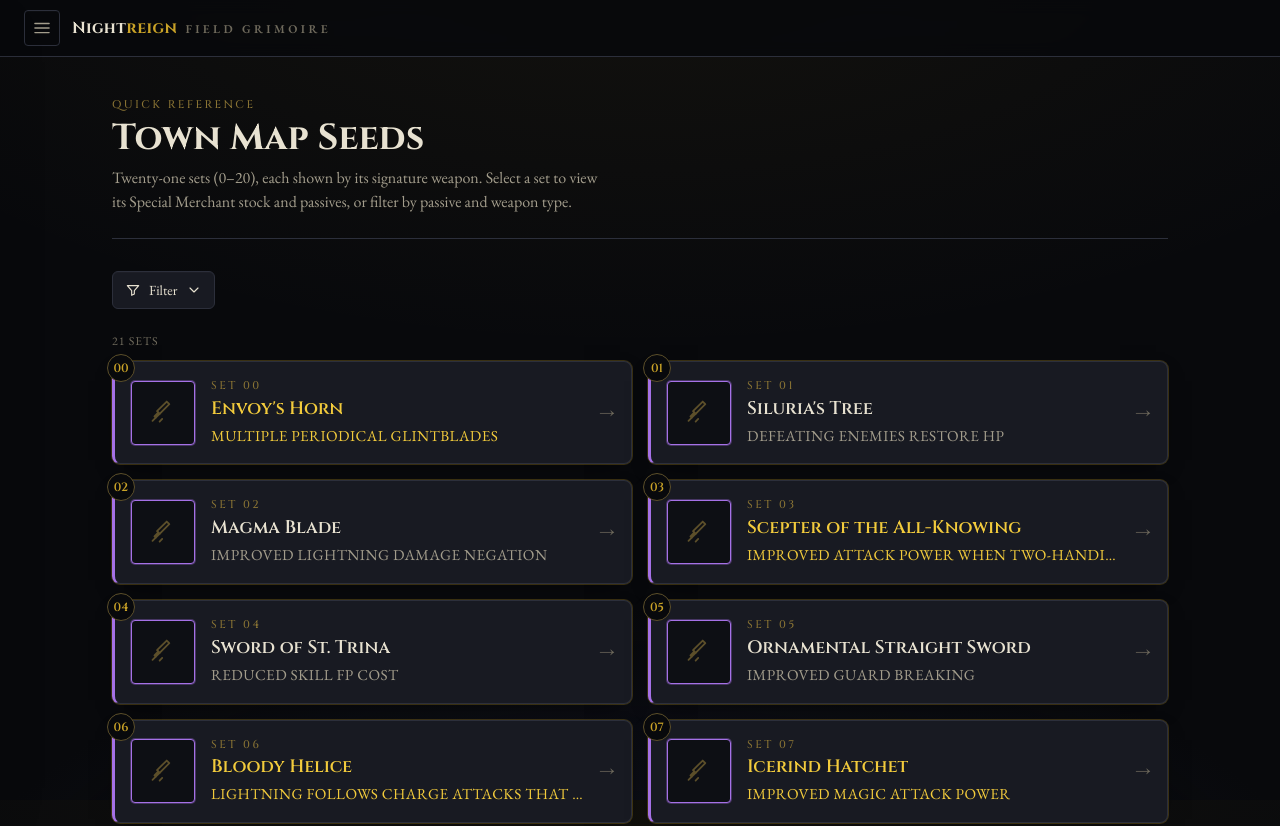
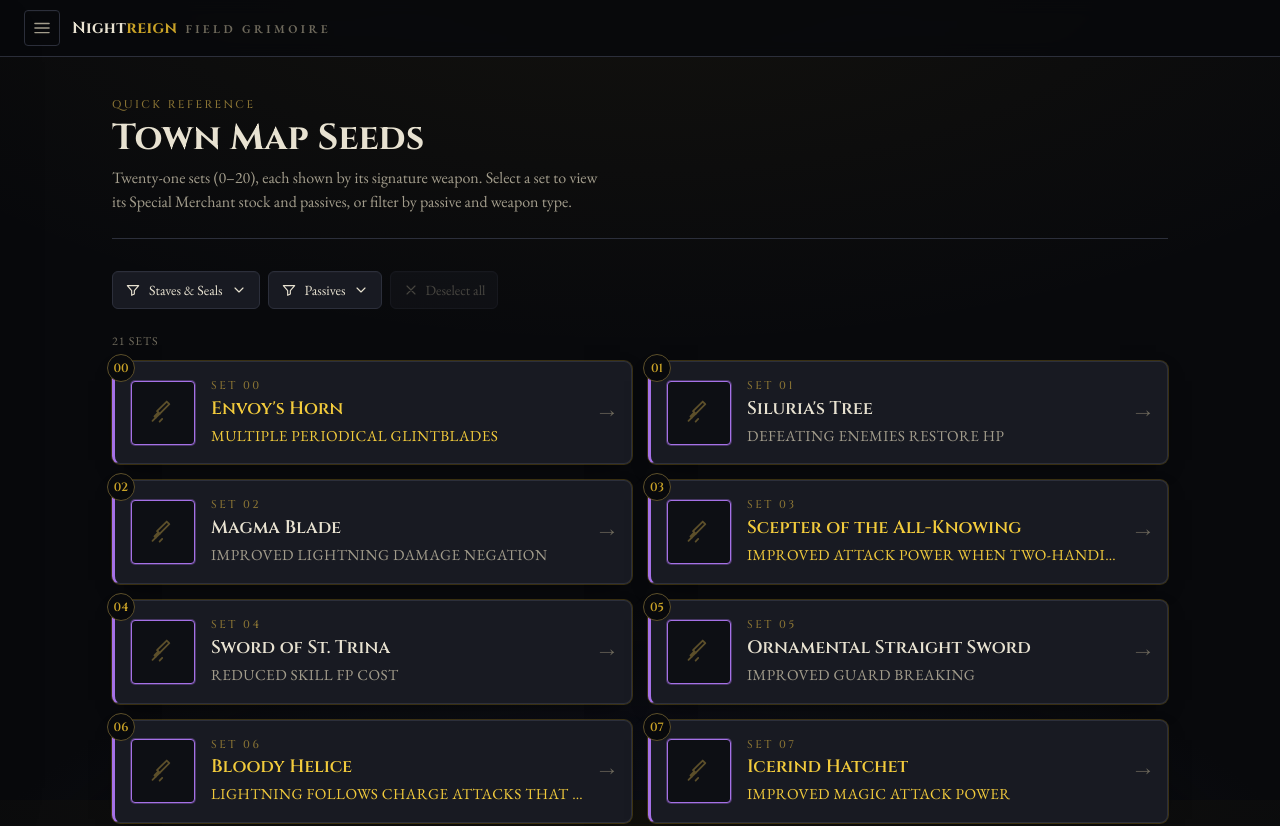
Before and after one commit to Tulun/nightreign, a Next.js app: page /town-map in a window 1280 px wide. Shown: the top 826 px of the page. Built offline with nearby package versions, Linux system fonts and the light colour scheme.

Commit message:
filter features
Signed-off-by: Jason Kiraly <jasonkiraly@Jasons-MacBook-Pro-2026.local>

```diff
--- a/src/components/FilteredSetGrid.tsx
+++ b/src/components/FilteredSetGrid.tsx
@@ -2,69 +2,106 @@
 
 import { useEffect, useMemo, useRef, useState } from "react";
 import { sets } from "@/data/sets";
-import { buildFilterOptions, filterSets } from "@/lib/filters";
+import {
+  buildFilterOptions,
+  filterSets,
+  type FilterOption,
+  type WeaponSource,
+} from "@/lib/filters";
 import { SetCard } from "./SetCard";
 
+const STORAGE_KEY = "nr:townmap:filters";
+
+type OpenMenu = "weapons" | "passives" | null;
+
 /**
- * The Town Map grid with a multiselect passive/weapon filter on top.
- * Selecting filters narrows the grid to sets matching ANY selected filter.
+ * The Town Map grid with two multiselect filter dropdowns on top — one for
+ * specific staves/seals, one for passives — kept separate so the long passive
+ * list doesn't crowd out the weapon picks. Sets matching ANY selected filter
+ * are shown. The selection persists to localStorage across navigation/reloads.
  */
 export function FilteredSetGrid() {
-  const options = useMemo(() => buildFilterOptions(), []);
+  const { weapons, passives } = useMemo(() => buildFilterOptions(), []);
+  const allOptions = useMemo(() => [...weapons, ...passives], [weapons, passives]);
+
   const [selected, setSelected] = useState<string[]>([]);
-  const [open, setOpen] = useState(false);
-  const rootRef = useRef<HTMLDivElement>(null);
+  const [hydrated, setHydrated] = useState(false);
+  const [openMenu, setOpenMenu] = useState<OpenMenu>(null);
+
+  // Restore the saved selection on mount (effect, to avoid hydration mismatch).
+  useEffect(() => {
+    const validKeys = new Set(allOptions.map((o) => o.key));
+    try {
+      const raw = localStorage.getItem(STORAGE_KEY);
+      const parsed = raw ? JSON.parse(raw) : null;
+      if (Array.isArray(parsed)) {
+        setSelected(parsed.filter((k) => typeof k === "string" && validKeys.has(k)));
+      }
+    } catch {
+      // ignore malformed/blocked storage
+    }
+    setHydrated(true);
+  }, [allOptions]);
+
+  // Persist on change — only after hydration, so the initial empty state
+  // doesn't clobber a previously saved selection.
+  useEffect(() => {
+    if (!hydrated) return;
+    try {
+      localStorage.setItem(STORAGE_KEY, JSON.stringify(selected));
+    } catch {
+      // ignore storage failures (private mode, quota, etc.)
+    }
+  }, [selected, hydrated]);
 
   const visible = useMemo(
-    () => filterSets(sets, selected, options),
-    [selected, options],
+    () => filterSets(sets, selected, allOptions),
+    [selected, allOptions],
   );
   const selectedOptions = useMemo(
-    () => options.filter((o) => selected.includes(o.key)),
-    [options, selected],
+    () => allOptions.filter((o) => selected.includes(o.key)),
+    [allOptions, selected],
   );
-
-  // Close the dropdown on outside click or Escape.
-  useEffect(() => {
-    if (!open) return;
-    const onPointer = (e: MouseEvent) => {
-      if (rootRef.current && !rootRef.current.contains(e.target as Node)) setOpen(false);
-    };
-    const onKey = (e: KeyboardEvent) => e.key === "Escape" && setOpen(false);
-    window.addEventListener("mousedown", onPointer);
-    window.addEventListener("keydown", onKey);
-    return () => {
-      window.removeEventListener("mousedown", onPointer);
-      window.removeEventListener("keydown", onKey);
-    };
-  }, [open]);
 
   const toggle = (key: string) =>
     setSelected((s) => (s.includes(key) ? s.filter((k) => k !== key) : [...s, key]));
 
-  // Index of the first non-pinned option — where the divider goes.
-  const firstUnpinned = options.findIndex((o) => !o.pinned);
+  const countIn = (opts: FilterOption[]) =>
+    opts.reduce((n, o) => (selected.includes(o.key) ? n + 1 : n), 0);
 
   return (
     <div>
-      {/* Filter control */}
-      <div ref={rootRef} className="relative mb-6">
-        <div className="flex flex-wrap items-center gap-2">
+      {/* Filter controls */}
+      <div className="mb-6 flex flex-wrap items-center gap-2">
+        <FilterMenu
+          title="Staves & Seals"
+          options={weapons}
+          selected={selected}
+          onToggle={toggle}
+          badge={countIn(weapons)}
+          open={openMenu === "weapons"}
+          onOpen={() => setOpenMenu("weapons")}
+          onClose={() => setOpenMenu((m) => (m === "weapons" ? null : m))}
+        />
+        <FilterMenu
+          title="Passives"
+          options={passives}
+          selected={selected}
+          onToggle={toggle}
+          badge={countIn(passives)}
+          open={openMenu === "passives"}
+          onOpen={() => setOpenMenu("passives")}
+          onClose={() => setOpenMenu((m) => (m === "passives" ? null : m))}
+        />
+
         <button
           type="button"
-            onClick={() => setOpen((v) => !v)}
-            aria-expanded={open}
-            aria-haspopup="listbox"
-            className="frame inline-flex items-center gap-2 rounded-md bg-night-800 px-3 py-2 font-body text-sm text-parchment transition-colors hover:bg-night-700"
+          onClick={() => setSelected([])}
+          disabled={selected.length === 0}
+          className="frame inline-flex items-center gap-1.5 rounded-md bg-night-800 px-3 py-2 font-body text-sm text-parchment-muted transition-colors hover:bg-night-700 hover:text-gold disabled:cursor-not-allowed disabled:opacity-40 disabled:hover:bg-night-800 disabled:hover:text-parchment-muted"
         >
-            <FilterIcon />
-            Filter
-            {selected.length > 0 && (
-              <span className="grid h-5 min-w-[1.25rem] place-items-center rounded-full bg-gold px-1.5 text-xs font-semibold text-night-950">
-                {selected.length}
-              </span>
-            )}
-            <Chevron open={open} />
+          <CloseIcon />
+          Deselect all
         </button>
 
         {selectedOptions.map((o) => (
@@ -79,51 +116,6 @@ export function FilteredSetGrid() {
             <span aria-hidden="true" className="text-base leading-none">×</span>
           </button>
         ))}
-
-          {selected.length > 0 && (
-            <button
-              type="button"
-              onClick={() => setSelected([])}
-              className="font-body text-xs uppercase tracking-[0.08em] text-parchment-faint underline-offset-2 transition-colors hover:text-gold hover:underline"
-            >
-              Clear all
-            </button>
-          )}
-        </div>
-
-        {/* Dropdown panel */}
-        {open && (
-          <div
-            role="listbox"
-            aria-multiselectable="true"
-            className="absolute left-0 top-full z-20 mt-2 max-h-[60vh] w-[min(24rem,90vw)] overflow-y-auto rounded-md border border-night-600 bg-night-900 p-1.5 shadow-2xl"
-          >
-            {options.map((o, i) => {
-              const checked = selected.includes(o.key);
-              return (
-                <div key={o.key}>
-                  {i === firstUnpinned && firstUnpinned > 0 && (
-                    <div className="my-1.5 border-t border-night-600" />
-                  )}
-                  <label className="flex cursor-pointer items-center gap-2.5 rounded px-2.5 py-1.5 font-body text-sm text-parchment-muted hover:bg-night-800">
-                    <input
-                      type="checkbox"
-                      checked={checked}
-                      onChange={() => toggle(o.key)}
-                      className="h-4 w-4 accent-gold"
-                    />
-                    <span className={checked ? "text-parchment" : undefined}>{o.label}</span>
-                    {o.kind === "name" && (
-                      <span className="ml-auto rounded bg-night-700 px-1.5 py-0.5 text-[0.65rem] uppercase tracking-wide text-parchment-faint">
-                        weapon
-                      </span>
-                    )}
-                  </label>
-                </div>
-              );
-            })}
-          </div>
-        )}
       </div>
 
       {/* Result count */}
@@ -148,10 +140,113 @@ export function FilteredSetGrid() {
   );
 }
 
+interface FilterMenuProps {
+  title: string;
+  options: FilterOption[];
+  selected: string[];
+  onToggle: (key: string) => void;
+  badge: number;
+  open: boolean;
+  onOpen: () => void;
+  onClose: () => void;
+}
+
+function FilterMenu({ title, options, selected, onToggle, badge, open, onOpen, onClose }: FilterMenuProps) {
+  const rootRef = useRef<HTMLDivElement>(null);
+
+  // Close on outside click or Escape.
+  useEffect(() => {
+    if (!open) return;
+    const onPointer = (e: MouseEvent) => {
+      if (rootRef.current && !rootRef.current.contains(e.target as Node)) onClose();
+    };
+    const onKey = (e: KeyboardEvent) => e.key === "Escape" && onClose();
+    window.addEventListener("mousedown", onPointer);
+    window.addEventListener("keydown", onKey);
+    return () => {
+      window.removeEventListener("mousedown", onPointer);
+      window.removeEventListener("keydown", onKey);
+    };
+  }, [open, onClose]);
+
+  return (
+    <div ref={rootRef} className="relative">
+      <button
+        type="button"
+        onClick={() => (open ? onClose() : onOpen())}
+        aria-expanded={open}
+        aria-haspopup="listbox"
+        className="frame inline-flex items-center gap-2 rounded-md bg-night-800 px-3 py-2 font-body text-sm text-parchment transition-colors hover:bg-night-700"
+      >
+        <FilterIcon />
+        {title}
+        {badge > 0 && (
+          <span className="grid h-5 min-w-[1.25rem] place-items-center rounded-full bg-gold px-1.5 text-xs font-semibold text-night-950">
+            {badge}
+          </span>
+        )}
+        <Chevron open={open} />
+      </button>
+
+      {open && (
+        <div
+          role="listbox"
+          aria-multiselectable="true"
+          className="absolute left-0 top-full z-20 mt-2 max-h-[60vh] w-[min(24rem,90vw)] overflow-y-auto rounded-md border border-night-600 bg-night-900 p-1.5 shadow-2xl"
+        >
+          {options.map((o, i) => {
+            const checked = selected.includes(o.key);
+            return (
+              <div key={o.key}>
+                {o.dividerBefore && i > 0 && <div className="my-1.5 border-t border-night-600" />}
+                <label className="flex cursor-pointer items-center gap-2.5 rounded px-2.5 py-1.5 font-body text-sm text-parchment-muted hover:bg-night-800">
+                  <input
+                    type="checkbox"
+                    checked={checked}
+                    onChange={() => onToggle(o.key)}
+                    className="h-4 w-4 accent-gold"
+                  />
+                  <span className={checked ? "text-parchment" : undefined}>{o.label}</span>
+                  {o.source && <SourceBadge source={o.source} />}
+                </label>
+              </div>
+            );
+          })}
+        </div>
+      )}
+    </div>
+  );
+}
+
+const SOURCE_BADGE: Record<WeaponSource, { label: string; className: string }> = {
+  special: { label: "Special", className: "border-gold-faint text-gold" },
+  normal: { label: "Normal", className: "border-night-600 text-parchment-faint" },
+  both: { label: "Both", className: "border-gold-faint text-parchment" },
+};
+
+function SourceBadge({ source }: { source: WeaponSource }) {
+  const { label, className } = SOURCE_BADGE[source];
+  return (
+    <span
+      className={`ml-auto shrink-0 rounded border px-1.5 py-0.5 text-[0.6rem] font-semibold uppercase tracking-wide ${className}`}
+    >
+      {label}
+    </span>
+  );
+}
+
 function FilterIcon() {
   return (
     <svg viewBox="0 0 24 24" className="h-4 w-4" fill="none" stroke="currentColor" strokeWidth="1.7" strokeLinecap="round" strokeLinejoin="round" aria-hidden="true">
       <path d="M3.5 5.5h17l-6.5 7.5v5l-4 2v-7L3.5 5.5z" />
+    </svg>
+  );
+}
+
+function CloseIcon() {
+  return (
+    <svg viewBox="0 0 24 24" className="h-4 w-4" fill="none" stroke="currentColor" strokeWidth="1.7" strokeLinecap="round" strokeLinejoin="round" aria-hidden="true">
+      <path d="M6 6l12 12M18 6L6 18" />
     </svg>
   );
 }
--- a/src/data/sets.ts
+++ b/src/data/sets.ts
@@ -83,7 +83,7 @@ export const sets: MerchantSet[] = [
       { name: "Icon Shield", passive: "Improved holy damage negation", tier: "blue" },
       { name: "Scorpion's Stinger", passive: "FP restoration upon landing attacks", tier: "purple" },
       { name: "Prelate's Inferno Crozier", passive: "Improved skill attack power", tier: "purple" },
-      { name: "Lusat Glintstone Staff", passive: "Improved sorceries", tier: "purple", highlighted: true },
+      { name: "Lusat's Glintstone Staff", passive: "Improved sorceries", tier: "purple", highlighted: true },
     ],
     normalMerchant: [
       { name: "Lance", passive: "Improved attack power when two-handing", tier: "common", highlighted: true },
--- a/src/lib/filters.ts
+++ b/src/lib/filters.ts
@@ -4,16 +4,21 @@ import { sets } from "@/data/sets";
 // ─────────────────────────────────────────────────────────────────────────
 //  Set filtering for the Town Map grid.
 //
-//  Two kinds of filter, all shown in one multiselect:
-//    - "name"    → matches sets that sell a weapon whose name contains a
-//                  keyword (Staff, Seal).
-//    - "passive" → matches sets that sell a weapon with that exact passive.
+//  Two independent filter groups, each in its own dropdown:
+//    - "weapon"  → a specific staff/seal by name. Every set carries some staff
+//                  and some seal, so the useful question is *which one*. An
+//                  option matches a set if the weapon is in EITHER merchant,
+//                  and carries a `source` badge for where it shows up overall.
+//    - "passive" → a weapon passive. Matches across both merchants.
 //
-//  A set matches the active selection with ANY (OR) semantics: it shows if it
-//  satisfies at least one selected filter. With nothing selected, all show.
+//  ANY (OR) semantics: a set shows if it satisfies at least one selected
+//  filter. With nothing selected, all show.
 // ─────────────────────────────────────────────────────────────────────────
 
-export type FilterKind = "name" | "passive";
+export type FilterKind = "weapon" | "passive";
+
+/** Where a staff/seal shows up across all sets. */
+export type WeaponSource = "special" | "normal" | "both";
 
 export interface FilterOption {
   /** Stable unique id used in selection state. */
@@ -21,19 +26,20 @@ export interface FilterOption {
   /** Display label. */
   label: string;
   kind: FilterKind;
-  /** For "name" filters: the lowercase substring to look for in weapon names. */
-  needle?: string;
-  /** True for the options pinned to the top of the list (custom order). */
-  pinned: boolean;
+  /** For weapon options: which merchant(s) carry it across all sets. */
+  source?: WeaponSource;
+  /** Render a group-separator divider above this option. */
+  dividerBefore?: boolean;
 }
 
-/** Weapon-name filters, pinned to the very top in this order. */
-const NAME_FILTERS: Omit<FilterOption, "pinned">[] = [
-  { key: "name:seal", label: "Seal", kind: "name", needle: "seal" },
-  { key: "name:staff", label: "Staff", kind: "name", needle: "staff" },
-];
+export interface FilterGroups {
+  /** Staves then seals, each alphabetical (one entry per unique name). */
+  weapons: FilterOption[];
+  /** Preferred passives first, then the rest alphabetical. */
+  passives: FilterOption[];
+}
 
-/** Passives pinned directly under the name filters, in this exact order. */
+/** Passives pinned to the top of the passive list, in this exact order. */
 const PREFERRED_PASSIVES = [
   "Taking damage boosts damage negation",
   "Less likely to be targeted",
@@ -41,50 +47,94 @@ const PREFERRED_PASSIVES = [
   "Damage negation up upon landing charged attacks",
 ];
 
+/**
+ * Weapons whose name contains "staff"/"seal" but which are NOT a glintstone
+ * staff or sacred seal. "Staff of the Avatar" is a colossal weapon.
+ */
+const NOT_A_STAFF = new Set(["Staff of the Avatar"]);
+
+function isStaff(name: string): boolean {
+  return name.toLowerCase().includes("staff") && !NOT_A_STAFF.has(name);
+}
+function isSeal(name: string): boolean {
+  return name.toLowerCase().includes("seal");
+}
+
 function allEntries(set: MerchantSet): WeaponEntry[] {
   return [...set.specialMerchant, ...set.normalMerchant];
 }
 
-/**
- * Build the ordered list of filter options from the data:
- *   Seal, Staff, the four preferred passives, then every other passive A→Z.
- */
-export function buildFilterOptions(): FilterOption[] {
+const byLabel = (a: string, b: string) => a.localeCompare(b);
+
+function sourceOf(name: string, special: Set<string>, normal: Set<string>): WeaponSource {
+  const s = special.has(name);
+  const n = normal.has(name);
+  return s && n ? "both" : s ? "special" : "normal";
+}
+
+/** Build the two ordered option groups from the data. */
+export function buildFilterOptions(): FilterGroups {
+  const staffSpecial = new Set<string>();
+  const staffNormal = new Set<string>();
+  const sealSpecial = new Set<string>();
+  const sealNormal = new Set<string>();
   const passives = new Set<string>();
+
   for (const set of sets) {
-    for (const entry of allEntries(set)) passives.add(entry.passive);
+    for (const e of set.specialMerchant) {
+      if (isStaff(e.name)) staffSpecial.add(e.name);
+      if (isSeal(e.name)) sealSpecial.add(e.name);
+    }
+    for (const e of set.normalMerchant) {
+      if (isStaff(e.name)) staffNormal.add(e.name);
+      if (isSeal(e.name)) sealNormal.add(e.name);
+    }
+    for (const e of allEntries(set)) passives.add(e.passive);
   }
+
+  const staffNames = Array.from(staffSpecial).concat(Array.from(staffNormal));
+  const sealNames = Array.from(sealSpecial).concat(Array.from(sealNormal));
+  const uniqSortedStaves = Array.from(new Set(staffNames)).sort(byLabel);
+  const uniqSortedSeals = Array.from(new Set(sealNames)).sort(byLabel);
+
+  const staffOptions: FilterOption[] = uniqSortedStaves.map((name) => ({
+    key: `weapon:${name}`,
+    label: name,
+    kind: "weapon",
+    source: sourceOf(name, staffSpecial, staffNormal),
+  }));
+  const sealOptions: FilterOption[] = uniqSortedSeals.map((name, i) => ({
+    key: `weapon:${name}`,
+    label: name,
+    kind: "weapon",
+    source: sourceOf(name, sealSpecial, sealNormal),
+    // Divider between the staff block and the seal block.
+    dividerBefore: i === 0,
+  }));
 
   const preferred = PREFERRED_PASSIVES.filter((p) => passives.has(p));
   const preferredSet = new Set(preferred);
-  const rest = Array.from(passives)
-    .filter((p) => !preferredSet.has(p))
-    .sort((a, b) => a.localeCompare(b));
+  const rest = Array.from(passives).filter((p) => !preferredSet.has(p)).sort(byLabel);
+  const passiveOptions: FilterOption[] = [
+    ...preferred.map((p) => ({ key: `passive:${p}`, label: p, kind: "passive" as const })),
+    ...rest.map((p, i) => ({
+      key: `passive:${p}`,
+      label: p,
+      kind: "passive" as const,
+      dividerBefore: i === 0,
+    })),
+  ];
 
-  const nameOptions: FilterOption[] = NAME_FILTERS.map((o) => ({ ...o, pinned: true }));
-  const preferredOptions: FilterOption[] = preferred.map((p) => ({
-    key: `passive:${p}`,
-    label: p,
-    kind: "passive",
-    pinned: true,
-  }));
-  const restOptions: FilterOption[] = rest.map((p) => ({
-    key: `passive:${p}`,
-    label: p,
-    kind: "passive",
-    pinned: false,
-  }));
-
-  return [...nameOptions, ...preferredOptions, ...restOptions];
+  return { weapons: [...staffOptions, ...sealOptions], passives: passiveOptions };
 }
 
 /** Does a set satisfy a single filter? */
 function setMatches(set: MerchantSet, opt: FilterOption): boolean {
-  const entries = allEntries(set);
-  if (opt.kind === "name") {
-    return entries.some((e) => e.name.toLowerCase().includes(opt.needle!));
+  // Specific staff/seal — match by exact name in either merchant.
+  if (opt.kind === "weapon") {
+    return allEntries(set).some((e) => e.name === opt.label);
   }
-  return entries.some((e) => e.passive === opt.label);
+  return allEntries(set).some((e) => e.passive === opt.label);
 }
 
 /** OR semantics: a set passes if it matches ANY selected filter. */
```
Also changed, not shown: 1 other file (tests, documents, lock files or other folders). Lines whose indentation alone changed are shown as unchanged.
